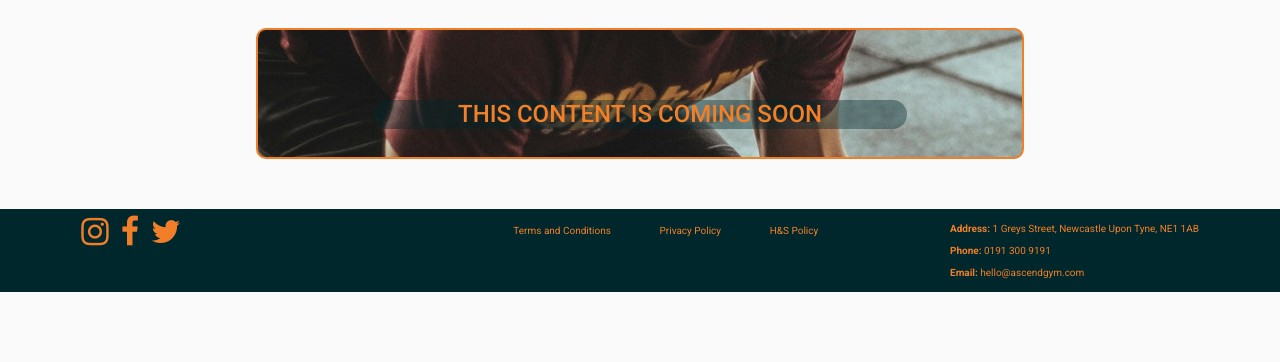
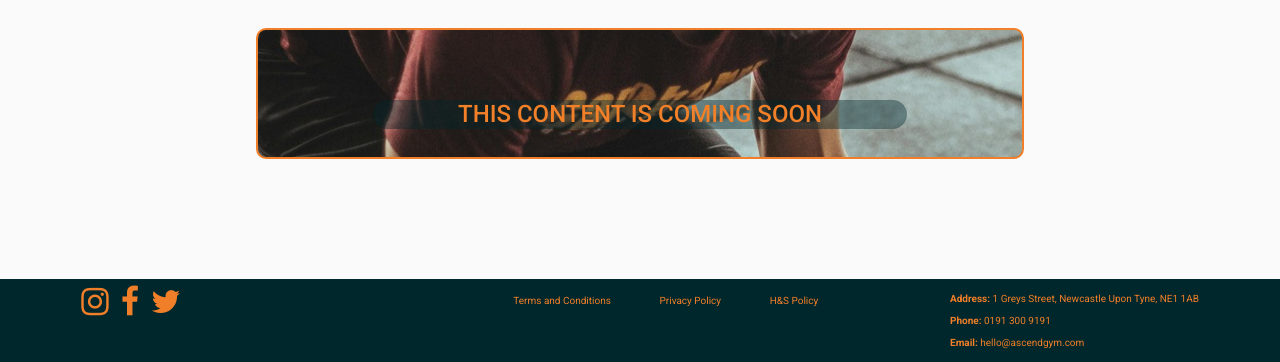
Before and after one commit to darrenrob25/AscendGym_Project1, a plain HTML site: page comingsoon.html in a window 1280 px wide. Shown: the part 468-830 px from the top of the page. Before the commit the page ends 800 px from the top, so only its background shows below. Drawn offline with nearby package versions, Linux system fonts and the light colour scheme.

Commit message:
Fix: Fixed footer on submit and success page.

```diff
--- a/assets/css/style.css
+++ b/assets/css/style.css
@@ -306,6 +306,9 @@ input[type=submit]:hover{
     cursor:pointer;
 }
 
+.submitsection{
+    padding-bottom: 40px;
+}
 
 /*Class Page Content*/
 .classes{
--- a/comingsoon.html
+++ b/comingsoon.html
@@ -50,7 +50,7 @@
         </div>
     </div>
     <!--Coming Soon-->
-<section>
+<section class="submitsection">
     <div class="form-background">
         <form class="signup-form">
             <h4 class="text-uppercase">This Content is coming soon</h4>
```
Also changed, not shown: form-success.html (+1 -1 lines).
